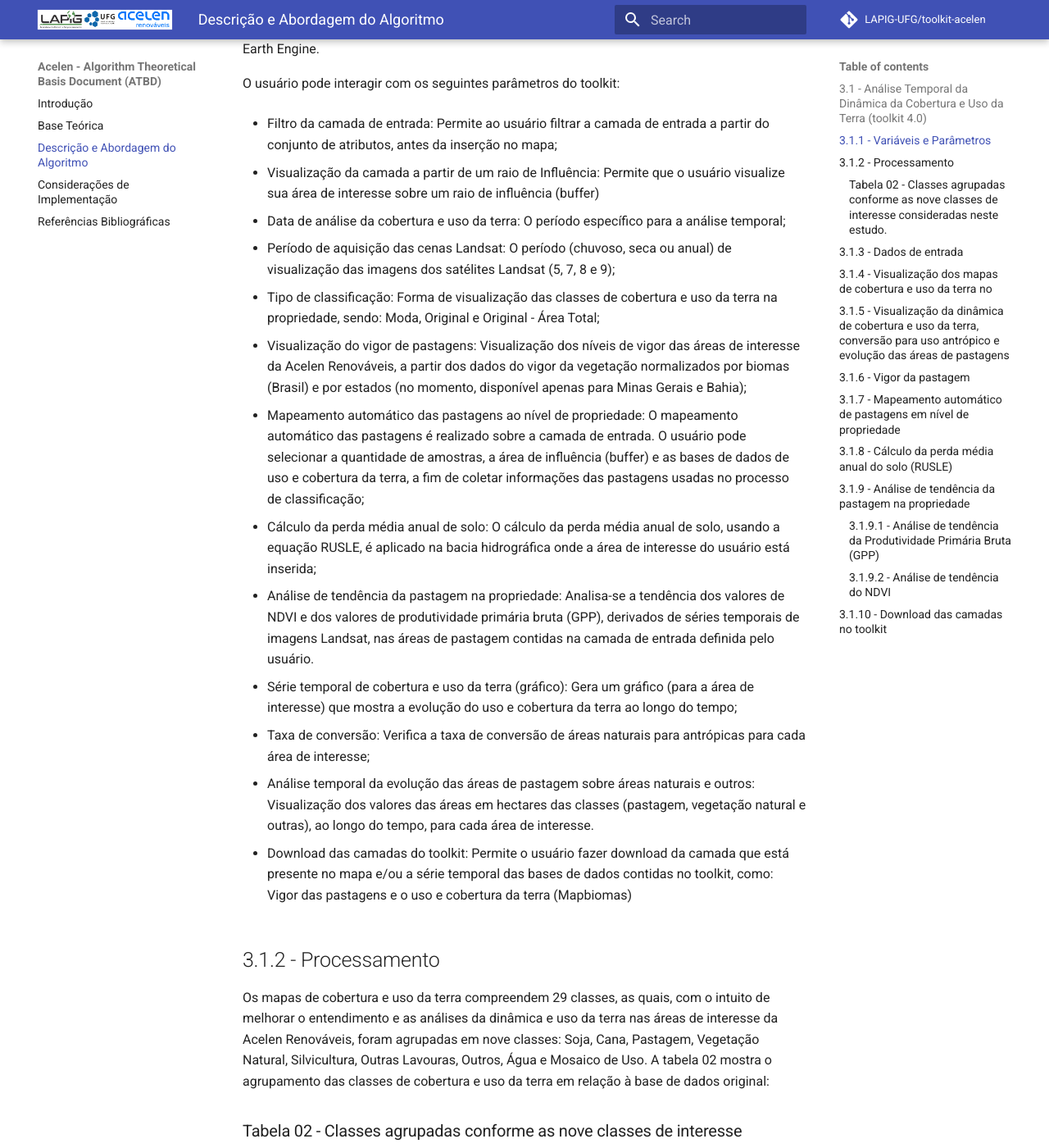
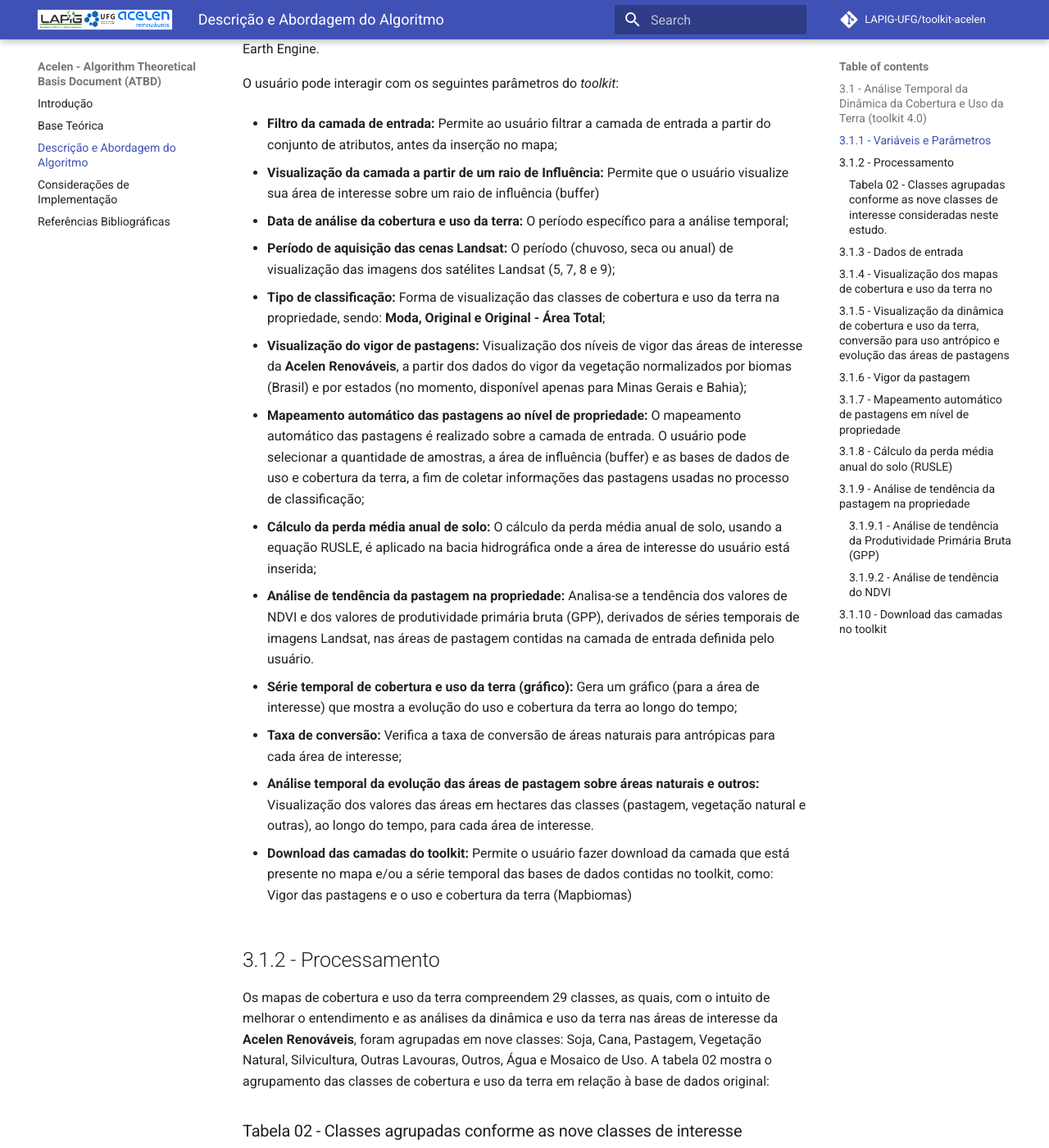
Before and after one commit to lapig-ufg/lapig-acelen, an MkDocs documentation site: the page built from docs/03_DESCRICAO_ABORDAGEM_DO_ALGORITMO.md, in a window 1280 px wide and 1400 px high, scrolled down 1206 px. Shown: the whole window at 82% size. Built offline with MkDocs 1.6.1 and Material for MkDocs 9.7.7, drawn with Linux system fonts in a browser that asks for light colours; comment, search, counter and statistics services are not loaded; some of the changed text lies outside the part shown.

Commit message:
Update 03_DESCRICAO_ABORDAGEM_DO_ALGORITMO.md

```diff
--- a/docs/03_DESCRICAO_ABORDAGEM_DO_ALGORITMO.md
+++ b/docs/03_DESCRICAO_ABORDAGEM_DO_ALGORITMO.md
@@ -4,7 +4,7 @@ Nesta seção serão abordados todas as funcionalidades do toolkit, versão 4.0,
 
 ## 3.1 - Análise Temporal da Dinâmica da Cobertura e Uso da Terra (toolkit 4.0)
 
-O toolkit versão 4.0 permite ao usuário explorar a série histórica dos mapas de cobertura e uso da terra da Coleção 9 do MapBiomas, mapear à nível de propriedade as pastagens e calcular a perda anual média do solo. Ao fazer o upload de um arquivo vetorial, o usuário pode analisar instantaneamente a dinâmica da cobertura da terra entre 1985 e 2023 para as classes: Soja, Cana, Pastagem, Vegetação Natural, Silvicultura, Outras Lavouras, Outros, Água e Mosaico de Uso. Além disso, é possível acessar imagens Landsat de diferentes anos e períodos (seco, chuvoso e anual), e identificar o nível de vigor das pastagens.
+O *toolkit* versão 4.0 permite ao usuário explorar a série histórica dos mapas de cobertura e uso da terra da Coleção 9 do MapBiomas, mapear à nível de propriedade as pastagens e calcular a perda anual média do solo. Ao fazer o upload de um arquivo vetorial, o usuário pode analisar instantaneamente a dinâmica da cobertura da terra entre 1985 e 2023 para as classes: Soja, Cana, Pastagem, Vegetação Natural, Silvicultura, Outras Lavouras, Outros, Água e Mosaico de Uso. Além disso, é possível acessar imagens Landsat de diferentes anos e períodos (seco, chuvoso e anual), e identificar o nível de vigor das pastagens.
 
 A Figura 01 mostra o fluxograma do processo de usabilidade da Análise Temporal da Dinâmica de Cobertura e Uso da Terra.
 
@@ -14,39 +14,39 @@ A Figura 01 mostra o fluxograma do processo de usabilidade da Análise Temporal
 
 ## 3.1.1 - Variáveis e Parâmetros
 
-A entrada principal do toolkit é um arquivo poligonal das áreas de interesse da Acelen Renováveis. O usuário insere esse arquivo fazendo o upload dele como um asset no Google Earth Engine.
+A entrada principal do *toolkit* é um arquivo poligonal das áreas de interesse da **Acelen Renováveis**. O usuário insere esse arquivo fazendo o upload dele como um asset no Google Earth Engine.
 
-O usuário pode interagir com os seguintes parâmetros do toolkit:
+O usuário pode interagir com os seguintes parâmetros do *toolkit*:
 
-- Filtro da camada de entrada: Permite ao usuário filtrar a camada de entrada a partir do conjunto de atributos, antes da inserção no mapa;
+- **Filtro da camada de entrada:** Permite ao usuário filtrar a camada de entrada a partir do conjunto de atributos, antes da inserção no mapa;
 
-- Visualização da camada a partir de um raio de Influência: Permite que o usuário visualize sua área de interesse sobre um raio de influência (buffer)
+- **Visualização da camada a partir de um raio de Influência:** Permite que o usuário visualize sua área de interesse sobre um raio de influência (buffer)
 
-- Data de análise da cobertura e uso da terra: O período específico para a análise temporal;
+- **Data de análise da cobertura e uso da terra:** O período específico para a análise temporal;
 
-- Período de aquisição das cenas Landsat: O período (chuvoso, seca ou anual) de visualização das imagens dos satélites Landsat (5, 7, 8 e 9);
+- **Período de aquisição das cenas Landsat:** O período (chuvoso, seca ou anual) de visualização das imagens dos satélites Landsat (5, 7, 8 e 9);
 
-- Tipo de classificação: Forma de visualização das classes de cobertura e uso da terra na propriedade, sendo: Moda, Original e Original - Área Total;
+- **Tipo de classificação:** Forma de visualização das classes de cobertura e uso da terra na propriedade, sendo: **Moda, Original e Original - Área Total**;
 
-- Visualização do vigor de pastagens: Visualização dos níveis de vigor das áreas de interesse da Acelen Renováveis, a partir dos dados do vigor da vegetação normalizados por biomas (Brasil) e por estados (no momento, disponível apenas para Minas Gerais e Bahia);
+- **Visualização do vigor de pastagens:** Visualização dos níveis de vigor das áreas de interesse da **Acelen Renováveis**, a partir dos dados do vigor da vegetação normalizados por biomas (Brasil) e por estados (no momento, disponível apenas para Minas Gerais e Bahia);
 
-- Mapeamento automático das pastagens ao nível de propriedade: O mapeamento automático das pastagens é realizado sobre a camada de entrada. O usuário pode selecionar a quantidade de amostras, a área de influência (buffer) e as bases de dados de uso e cobertura da terra, a fim de coletar informações das pastagens usadas no processo de classificação;
+- **Mapeamento automático das pastagens ao nível de propriedade:** O mapeamento automático das pastagens é realizado sobre a camada de entrada. O usuário pode selecionar a quantidade de amostras, a área de influência (buffer) e as bases de dados de uso e cobertura da terra, a fim de coletar informações das pastagens usadas no processo de classificação;
 
-- Cálculo da perda média anual de solo: O cálculo da perda média anual de solo, usando a equação RUSLE, é aplicado na bacia hidrográfica onde a área de interesse do usuário está inserida;
+- **Cálculo da perda média anual de solo:** O cálculo da perda média anual de solo, usando a equação RUSLE, é aplicado na bacia hidrográfica onde a área de interesse do usuário está inserida;
 
-- Análise de tendência da pastagem na propriedade: Analisa-se a tendência dos valores de NDVI e dos valores de produtividade primária bruta (GPP), derivados de séries temporais de imagens Landsat, nas áreas de pastagem contidas na camada de entrada definida pelo usuário.
+- **Análise de tendência da pastagem na propriedade:** Analisa-se a tendência dos valores de NDVI e dos valores de produtividade primária bruta (GPP), derivados de séries temporais de imagens Landsat, nas áreas de pastagem contidas na camada de entrada definida pelo usuário.
 
-- Série temporal de cobertura e uso da terra (gráfico): Gera um gráfico (para a área de interesse) que mostra a evolução do uso e cobertura da terra ao longo do tempo;
+- **Série temporal de cobertura e uso da terra (gráfico):** Gera um gráfico (para a área de interesse) que mostra a evolução do uso e cobertura da terra ao longo do tempo;
 
-- Taxa de conversão: Verifica a taxa de conversão de áreas naturais para antrópicas para cada área de interesse;
+- **Taxa de conversão:** Verifica a taxa de conversão de áreas naturais para antrópicas para cada área de interesse;
 
-- Análise temporal da evolução das áreas de pastagem sobre áreas naturais e outros: Visualização dos valores das áreas em hectares das classes (pastagem, vegetação natural e outras), ao longo do tempo, para cada área de interesse.
+- **Análise temporal da evolução das áreas de pastagem sobre áreas naturais e outros:** Visualização dos valores das áreas em hectares das classes (pastagem, vegetação natural e outras), ao longo do tempo, para cada área de interesse.
 
-- Download das camadas do toolkit: Permite o usuário fazer download da camada que está presente no mapa e/ou a série temporal das bases de dados contidas no toolkit, como: Vigor das pastagens e o uso e cobertura da terra (Mapbiomas)
+- **Download das camadas do toolkit:** Permite o usuário fazer download da camada que está presente no mapa e/ou a série temporal das bases de dados contidas no toolkit, como: Vigor das pastagens e o uso e cobertura da terra (Mapbiomas)
 
 ## 3.1.2 - Processamento
 
-Os mapas de cobertura e uso da terra compreendem 29 classes, as quais, com o intuito de melhorar o entendimento e as análises da dinâmica e uso da terra nas áreas de interesse da Acelen Renováveis, foram agrupadas em nove classes: Soja, Cana, Pastagem, Vegetação Natural, Silvicultura, Outras Lavouras, Outros, Água e Mosaico de Uso. A tabela 02 mostra o agrupamento das classes de cobertura e uso da terra em relação à base de dados original:
+Os mapas de cobertura e uso da terra compreendem 29 classes, as quais, com o intuito de melhorar o entendimento e as análises da dinâmica e uso da terra nas áreas de interesse da **Acelen Renováveis**, foram agrupadas em nove classes: Soja, Cana, Pastagem, Vegetação Natural, Silvicultura, Outras Lavouras, Outros, Água e Mosaico de Uso. A tabela 02 mostra o agrupamento das classes de cobertura e uso da terra em relação à base de dados original:
 
 ### Tabela 02 - Classes agrupadas conforme as nove classes de interesse consideradas neste estudo.
 
@@ -66,31 +66,31 @@ Quando o usuário opta por visualizar a moda das classes dentro de uma área de
 
 ## 3.1.3 - Dados de entrada
 
-Os dados de entrada para o toolkit são informações vetoriais de estrutura poligonal. Inicialmente, o dado de entrada deve estar no formato de arquivo vetorial shapefile, e compactado no formato .zip. Com o dado no formato .zip, é necessário fazer o upload desse arquivo na plataforma Google Earth Engine, com o usuário já autenticado nessa mesma plataforma.
+Os dados de entrada para o *toolkit* são informações vetoriais de estrutura poligonal. Inicialmente, o dado de entrada deve estar no formato de arquivo vetorial *shapefile*, e compactado no formato .zip. Com o dado no formato .zip, é necessário fazer o *upload* desse arquivo na plataforma *Google Earth Engine*, com o usuário já autenticado nessa mesma plataforma.
 
-Uma vez que o arquivo vetorial tenha sido adicionado ao toolkit, o usuário pode filtrar áreas de interesse a partir das informações contidas no respectivo conjunto de atributos. Especificamente, no menu Entrada de Dados, cole o link do asset para integrá-lo à ferramenta. Após a visualização no mapa, você pode refinar a análise utilizando filtros específicos. Basta clicar na opção e filtro e depois, selecionar o campo e o valor desejado para isolar a área geográfica de interesse dentro do seu conjunto de dados.
+Uma vez que o arquivo vetorial tenha sido adicionado ao *toolkit*, o usuário pode filtrar áreas de interesse a partir das informações contidas no respectivo conjunto de atributos. Especificamente, no menu **Entrada de Dados**, cole o link do asset para integrá-lo à ferramenta. Após a visualização no mapa, você pode refinar a análise utilizando filtros específicos. Basta clicar na opção e filtro e depois, selecionar o campo e o valor desejado para isolar a área geográfica de interesse dentro do seu conjunto de dados.
 
 ## 3.1.4 - Visualização dos mapas de cobertura e uso da terra no
 
-Para visualizar os mapas de cobertura e uso da terra na ferramenta a partir de um arquivo externo, no menu Classificação Uso da Terra, o usuário deve seguir estas etapas:
+Para visualizar os mapas de cobertura e uso da terra na ferramenta a partir de um arquivo externo, no **menu Classificação Uso da Terra**, o usuário deve seguir estas etapas:
 
-- Na opção "Fonte de dados", selecione a fonte de dados de uso da terra que deseja visualizar. Atualmente, o toolkit suporta apenas a fonte MapBiomas;
+- Na opção **"Fonte de dados"**, selecione a fonte de dados de uso da terra que deseja visualizar. Atualmente, o toolkit suporta apenas a fonte **MapBiomas**;
 
-- No campo "Ano de Análise", deve-se escolher o ano da análise, que está ligado à fonte de dados selecionada;
+- No campo **"Ano de Análise"**, deve-se escolher o ano da análise, que está ligado à fonte de dados selecionada;
 
-- Na opção "Buffer (m)", o usuário pode expandir o limite (raio de influência) da camada de entrada. O objetivo é visualizar os dados de classificação em uma área que se estende além dos limites originais da camada;
+- Na opção **"Buffer (m)"**, o usuário pode expandir o limite (raio de influência) da camada de entrada. O objetivo é visualizar os dados de classificação em uma área que se estende além dos limites originais da camada;
 
-- Após isso, selecione o tipo de classificação que deseja visualizar.
+- Após isso, selecione o **tipo de classificação** que deseja visualizar.
 
 O campo Tipo de Classificação, possui três opções, sendo elas:
 
-- Moda: O limite de cada área de interesse será classificado a partir da classe majoritária, ou seja, a classe de cobertura e uso da terra que mais se repetir na propriedade / área de interesse;
+- **Moda:** O limite de cada área de interesse será classificado a partir da classe majoritária, ou seja, a classe de cobertura e uso da terra que mais se repetir na propriedade / área de interesse;
 
-- Original: Cada elemento do arquivo externo mostrará todas as classificações em seu interior;
+- **Original:** Cada elemento do arquivo externo mostrará todas as classificações em seu interior;
 
-- Original - Área total: Serão visualizadas todas as classes de cobertura e uso da terra de toda a extensão geográfica do arquivo externo inserido.
+- **Original - Área total:** Serão visualizadas todas as classes de cobertura e uso da terra de toda a extensão geográfica do arquivo externo inserido.
 
-Depois da seleção do tipo de classificação, clique no botão Gerar classificação do ano da análise para visualizar o mapa na tela da ferramenta. A tela traz a informação das classes de cobertura e uso da terra, legenda e os gráficos do quantitativo das classes no arquivo inserido, conforme o respectivo ano selecionado pelo usuário. O gráfico gerado pode ser exportado nos formatos: CSV (tabela de dados), SVG e PNG (figura 02).
+Depois da seleção do tipo de classificação, clique no botão **Gerar classificação do ano da análise** para visualizar o mapa na tela da ferramenta. A tela traz a informação das classes de cobertura e uso da terra, legenda e os gráficos do quantitativo das classes no arquivo inserido, conforme o respectivo ano selecionado pelo usuário. O gráfico gerado pode ser exportado nos formatos: CSV (tabela de dados), SVG e PNG (figura 02).
 
 ![](figures/figure_02.png)
 
@@ -98,7 +98,7 @@ Depois da seleção do tipo de classificação, clique no botão Gerar classific
 
 ## 3.1.5 - Visualização da dinâmica de cobertura e uso da terra, conversão para uso antrópico e evolução das áreas de pastagens
 
-Para visualizar a dinâmica das classes de cobertura e uso da terra, é necessário que a opção escolhida no campo Tipo de Classificação seja a moda. Clique no ícone e aparecerá no centro superior da tela as opções das informações que o usuário deseja visualizar (figura 03):
+Para visualizar a dinâmica das classes de cobertura e uso da terra, é necessário que a opção escolhida no campo **Tipo de Classificação** seja a moda. Clique no ícone e aparecerá no centro superior da tela as opções das informações que o usuário deseja visualizar (figura 03):
 
 (a)![](figures/figure_03_a.png)                    (b)![](figures/figure_03_b.png)
 
@@ -122,9 +122,9 @@ Após selecionar a opção de visualização do gráfico, clique na propriedade
 
 Para visualizar os níveis de vigor da pastagem, siga os seguintes passos no menu "Análise de Vigor":
 
-- Selecione o Ano do Vigor (a série temporal disponível vai de 2000 a 2023).
-- Defina a região para Análise (selecionando entre Brasil e Unidades da Federação - UF's).
-- Ajuste o valor do Buffer em metros para a análise.
+- Selecione o **Ano do Vigor** (a série temporal disponível vai de 2000 a 2023).
+- Defina a **região para Análise** (selecionando entre Brasil e Unidades da Federação - UF's).
+- Ajuste o valor do **Buffer** em metros para a análise.
 - Por fim, clique no botão "Visualizar Vigor"..
 
 A figura 07 mostra a visualização do Vigor da pastagem:
@@ -133,13 +133,13 @@ A figura 07 mostra a visualização do Vigor da pastagem:
 
 **Figura 07** - Visualização do Vigor da Pastagem em 2000 no nível Baixo (Vermelho), Médio (Ocre) e Alto (Verde).
 
-Os dados de vigor utilizado neste toolkit são disponibilizados pelo MapBiomas, sendo gerados pelo Laboratório de Sensoriamento Remoto e Geoprocessamento - LAPIG da Universidade Federal de Goiás (conforme metodologia proposta por Santos et al., 2022 e modificada por Ferreira Jr et al., 2023).
+Os dados de vigor utilizado neste *toolkit* são disponibilizados pelo MapBiomas, sendo gerados pelo Laboratório de Sensoriamento Remoto e Geoprocessamento - LAPIG da Universidade Federal de Goiás (conforme metodologia proposta por Santos et al., 2022 e modificada por Ferreira Jr et al., 2023).
 
 ## 3.1.7 - Mapeamento automático de pastagens em nível de propriedade
 
-Para o mapeamento automatizado das pastagens em nível de propriedade, o usuário deve, inicialmente, acessar o Menu Mapeamento Automático Detalhado - Pastagem, selecionar a base de dados para a classificação. As opções disponíveis são Sentinel-2 e Embeddings, ambas com resolução espacial de 10 metros.
+Para o mapeamento automatizado das pastagens em nível de propriedade, o usuário deve, inicialmente, acessar o Menu **Mapeamento Automático Detalhado - Pastagem**, selecionar a base de dados para a classificação. As opções disponíveis são Sentinel-2 e Embeddings, ambas com resolução espacial de 10 metros.
 
-Após a seleção, o usuário define a quantidade de amostras, o buffer (em metros) e o ano para o mapeamento. Por fim, ele escolhe a fonte de dados de pastagem existentes para a geração de amostras, as quais serão usadas pelo algoritmo Random Forest para o mapeamento final.
+Após a seleção, o usuário define a quantidade de amostras, o *buffer* (em metros) e o ano para o mapeamento. Por fim, ele escolhe a fonte de dados de pastagem existentes para a geração de amostras, as quais serão usadas pelo algoritmo Random Forest para o mapeamento final.
 
 As fontes de mapeamento existentes incluem dados do MapBiomas, dados da iniciativa Global Pasture Watch (Parente et al., 2024) e a sobreposição das áreas de pastagem de ambas as fontes. A figura 08 apresenta o resultado do mapeamento automático de pastagem em nível de propriedade.
 
@@ -157,7 +157,7 @@ Para calcular a perda média anual de solo, no menu Método RUSLE, selecione um
 
 ## 3.1.9 - Análise de tendência da pastagem na propriedade
 
-Nesta etapa é possível avaliar a tendência dos valores de produtividade primária bruta e NDVI, conforme a mancha de pastagem identificada nas áreas de interesse na Acelen. Para realizar a análise de tendência da pastagem, acesse o menu "Análise de Tendência das Pastagens".
+Nesta etapa é possível avaliar a tendência dos valores de produtividade primária bruta e NDVI, conforme a mancha de pastagem identificada nas áreas de interesse na Acelen. Para realizar a análise de tendência da pastagem, **acesse o menu "Análise de Tendência das Pastagens"**.
 
 ### 3.1.9.1 - Análise de tendência da Produtividade Primária Bruta (GPP)
 
@@ -167,15 +167,15 @@ Na análise de tendência da produtividade das pastagens nas áreas de interesse
 
 2. **Junção das imagens e um único arquivo:** Em vez de manipular centenas de arquivos individuais, agrupamos todas as imagens baixadas em um único arquivo georreferenciado (formato multibanda). Nele, cada registro bimestral do GPP é armazenado como uma banda distinta, facilitando o processamento e a organização espacial.
 
-3. **Upload dos arquivos no Google Earth Engine:** Por fim, fizemos o upload desse arquivo para o Google Earth Engine. Para usuários de conta gratuita, o Google Earth Engine limita a quantidade de upload por imagem em 10GB, com isso, tivemos que recortar as imagens do GPP bimestral em pedaços inferior ao tamanho permitido pela Google.
+3. **Upload dos arquivos no Google Earth Engine:** Por fim, fizemos o *upload* desse arquivo para o Google Earth Engine. Para usuários de conta gratuita, o Google Earth Engine limita a quantidade de upload por imagem em 10GB, com isso, tivemos que recortar as imagens do GPP bimestral em pedaços inferior ao tamanho permitido pela Google.
 
-Com os arquivos de GPP na plataforma do Google Earth Engine, o usuário pode fazer a análise da tendência nas áreas de pastagem na propriedade, acessando o menu de Análise de Tendência das Pastagem. De acordo com as seguintes etapas:
+Com os arquivos de GPP na plataforma do Google Earth Engine, o usuário pode fazer a análise da tendência nas áreas de pastagem na propriedade, acessando o **menu de Análise de Tendência das Pastagem**. De acordo com as seguintes etapas:
 
-1. Selecione o produto Produtividade Primária Bruta (GPP)
+1. Selecione o produto **Produtividade Primária Bruta (GPP)**
 
-2. Selecione o período de análise nos campos Ano Inicial e Ano Final.
+2. Selecione o período de análise nos campos **Ano Inicial** e **Ano Final**.
 
-3. Após a seleção de todos os parâmetros, clique no botão "Calcular Tendência" para gerar o gráfico que indica se a tendência do GPP nas áreas de pastagem é positiva ou negativa.
+3. Após a seleção de todos os parâmetros, clique no botão **"Calcular Tendência"** para gerar o gráfico que indica se a tendência do GPP nas áreas de pastagem é positiva ou negativa.
 
 As figuras 10 e 11 apresentam exemplos do resultado da Análise de tendência da pastagem usando o produto Produtividade Primária Bruta (GPP).
 
@@ -189,19 +189,19 @@ As figuras 10 e 11 apresentam exemplos do resultado da Análise de tendência da
 
 ### 3.1.9.2 - Análise de tendência do NDVI
 
-Para verificar a tendência dos valores de índice de vegetação (NDVI) nas áreas de pastagem da propriedade, acesse o menu Análise de Tendência das Pastagem.
+Para verificar a tendência dos valores de índice de vegetação (NDVI) nas áreas de pastagem da propriedade, acesse o menu **Análise de Tendência das Pastagem**.
 
-4. Selecione o produto Índice de Vegetação (NDVI)
+4. Selecione o produto **Índice de Vegetação (NDVI)**
 
-5. Selecione o período de análise nos campos Ano Inicial e Ano Final.
+5. Selecione o período de análise nos campos Ano **Inicial** e **Ano Final**.
 
-6. Em seguida, escolha os parâmetros Janelas de Análise do Algoritmo TMWM:
+6. Em seguida, escolha os parâmetros **Janelas de Análise do Algoritmo TMWM**:
 
-- O campo "Tamanho da Janela - Anos" representa o número máximo de anos do mesmo mês utilizado no gap filling.
+- O campo **"Tamanho da Janela - Anos"** representa o número máximo de anos do mesmo mês utilizado no *gap filling*.
 
-- O campo "Tamanho da Janela - Dias" define o valor em dias dos vizinhos adjacentes do mesmo ano.
+- O campo **"Tamanho da Janela - Dias"** define o valor em dias dos vizinhos adjacentes do mesmo ano.
 
-7. Após a seleção de todos os parâmetros, clique no botão "Calcular Tendência" para gerar o gráfico que indica se a tendência do NDVI nas áreas de pastagem é positiva ou negativa
+7. Após a seleção de todos os parâmetros, clique no botão **"Calcular Tendência"** para gerar o gráfico que indica se a tendência do NDVI nas áreas de pastagem é positiva ou negativa
 
 As figuras 12 e 13 apresentam exemplos do resultado da Análise de tendência da pastagem usando o Índice de Vegetação (NDVI).
 
```
Also changed, not shown: other parts of docs/03_DESCRICAO_ABORDAGEM_DO_ALGORITMO.md (+4 -4 lines).
